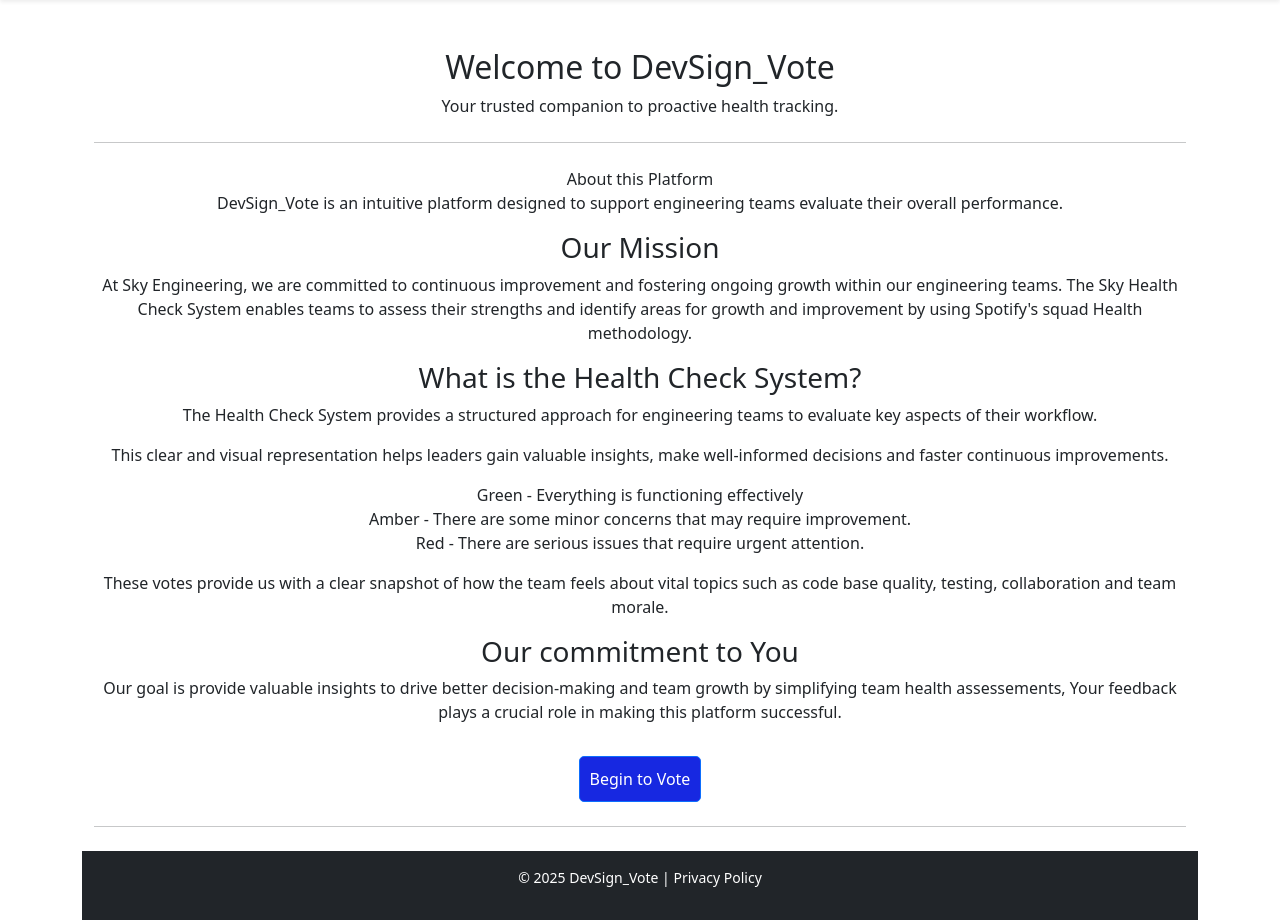
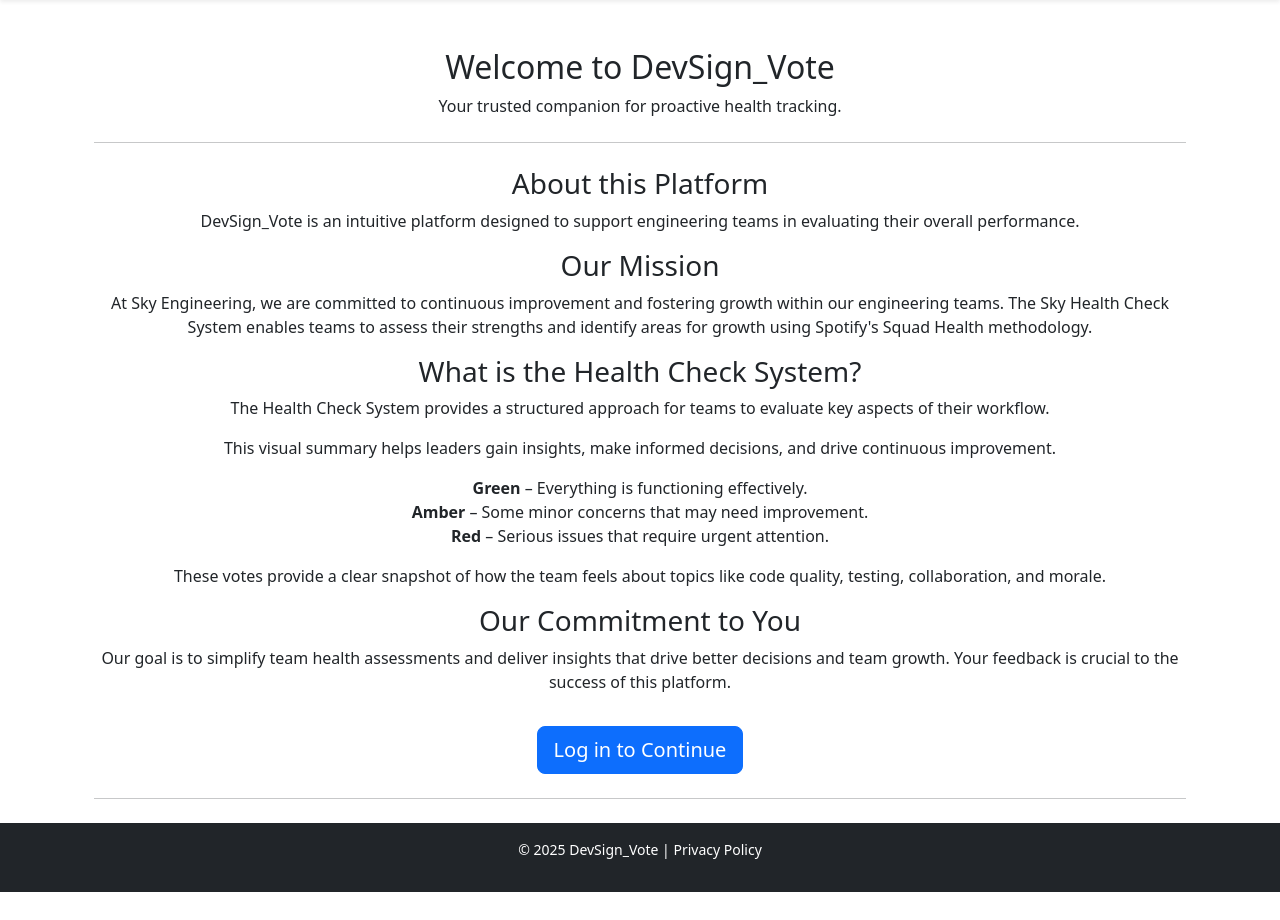
Before and after one commit to simonepietraroia/Sky-TV-Project, a Django app: template SkyTvApp/DevSign_Vote/templates/DevSign_Vote/home.html in a window 1280 px wide. Shown: the part 70-990 px from the top of the page. After the commit the page ends 962 px from the top, so only its background shows below. Run offline with Django 5.2, Linux system fonts and the light colour scheme; the template is opened without the code that fills it, so the values that code supplies are empty.

Commit message:
final fixes

```diff
--- a/SkyTvApp/DevSign_Vote/templates/DevSign_Vote/home.html
+++ b/SkyTvApp/DevSign_Vote/templates/DevSign_Vote/home.html
@@ -5,32 +5,41 @@
 {% block content %}
 <div class="container text-center">
     <h2 class="mt-4">Welcome to DevSign_Vote</h2>
-    <p>Your trusted companion to proactive health tracking.</p>
+    <p>Your trusted companion for proactive health tracking.</p>
 
-    <hr class="my-4"
+    <hr class="my-4">
 
-    <h3> About this Platform</h3>
-    <p>DevSign_Vote is an intuitive platform designed to support engineering teams evaluate their overall performance.</p>
+    <h3>About this Platform</h3>
+    <p>DevSign_Vote is an intuitive platform designed to support engineering teams in evaluating their overall performance.</p>
 
     <h3>Our Mission</h3>
-    <p>At Sky Engineering, we are committed to continuous improvement and fostering ongoing growth within our engineering teams. The Sky Health Check System enables teams to assess their strengths and identify areas for growth and improvement by using Spotify's squad Health methodology.</p>
+    <p>At Sky Engineering, we are committed to continuous improvement and fostering growth within our engineering teams. The Sky Health Check System enables teams to assess their strengths and identify areas for growth using Spotify's Squad Health methodology.</p>
 
     <h3>What is the Health Check System?</h3>
-    <p>The Health Check System provides a structured approach for engineering teams to evaluate key aspects of their workflow.</p>
-    <p>This clear and visual representation helps leaders gain valuable insights, make well-informed decisions and faster continuous improvements.</p>
+    <p>The Health Check System provides a structured approach for teams to evaluate key aspects of their workflow.</p>
+    <p>This visual summary helps leaders gain insights, make informed decisions, and drive continuous improvement.</p>
 
     <ul class="list-unstyled">
-        <li> Green - Everything is functioning effectively</li>
-        <li> Amber - There are some minor concerns that may require improvement.</li>
-        <li> Red - There are serious issues that require urgent attention.</li>
+        <li><strong>Green</strong> – Everything is functioning effectively.</li>
+        <li><strong>Amber</strong> – Some minor concerns that may need improvement.</li>
+        <li><strong>Red</strong> – Serious issues that require urgent attention.</li>
     </ul>
 
-    <p>These votes provide us with a clear snapshot of how the team feels about vital topics such as code base quality, testing, collaboration and team morale.</p>
+    <p>These votes provide a clear snapshot of how the team feels about topics like code quality, testing, collaboration, and morale.</p>
 
-    <h3>Our commitment to You</h3>
-    <p>Our goal is provide valuable insights to drive better decision-making and team growth by simplifying team health assessements, Your feedback plays a crucial role in making this platform successful.</p>
+    <h3>Our Commitment to You</h3>
+    <p>Our goal is to simplify team health assessments and deliver insights that drive better decisions and team growth. Your feedback is crucial to the success of this platform.</p>
 
-    <a href="{% url 'session-select' %}" class="btn btn-primary btn-lg mt-3 my-custom-btn">Begin to Vote</a>
-    <hr class="my-4"
+    {% if user.is_authenticated %}
+        {% if user.role == "engineer" %}
+            <a href="{% url 'session-select' %}" class="btn btn-primary btn-lg mt-3">Begin to Vote</a>
+        {% else %}
+            <a href="{% url 'portal' %}" class="btn btn-primary btn-lg mt-3">Go to Portal</a>
+        {% endif %}
+    {% else %}
+        <a href="{% url 'login' %}" class="btn btn-primary btn-lg mt-3">Log in to Continue</a>
+    {% endif %}
+
+    <hr class="my-4">
 </div>
 {% endblock %}
--- a/SkyTvApp/SkyTvApp/urls.py
+++ b/SkyTvApp/SkyTvApp/urls.py
@@ -29,7 +29,7 @@ urlpatterns = [
     path('vote/<int:session_id>/', vote_on_session, name='voting'),
     path('sessions/', session_select, name='session-select'),
     path('sessions/<int:session_id>/', join_session, name='join_session'),
-    path('sessions/<int:session_id>/portal/', portal_view, name='portal'),
+    path('portal/', portal_view, name='portal'),
     path('confirmation/<int:session_id>/', confirmation_view, name='confirmation'),
 ]
 
```
